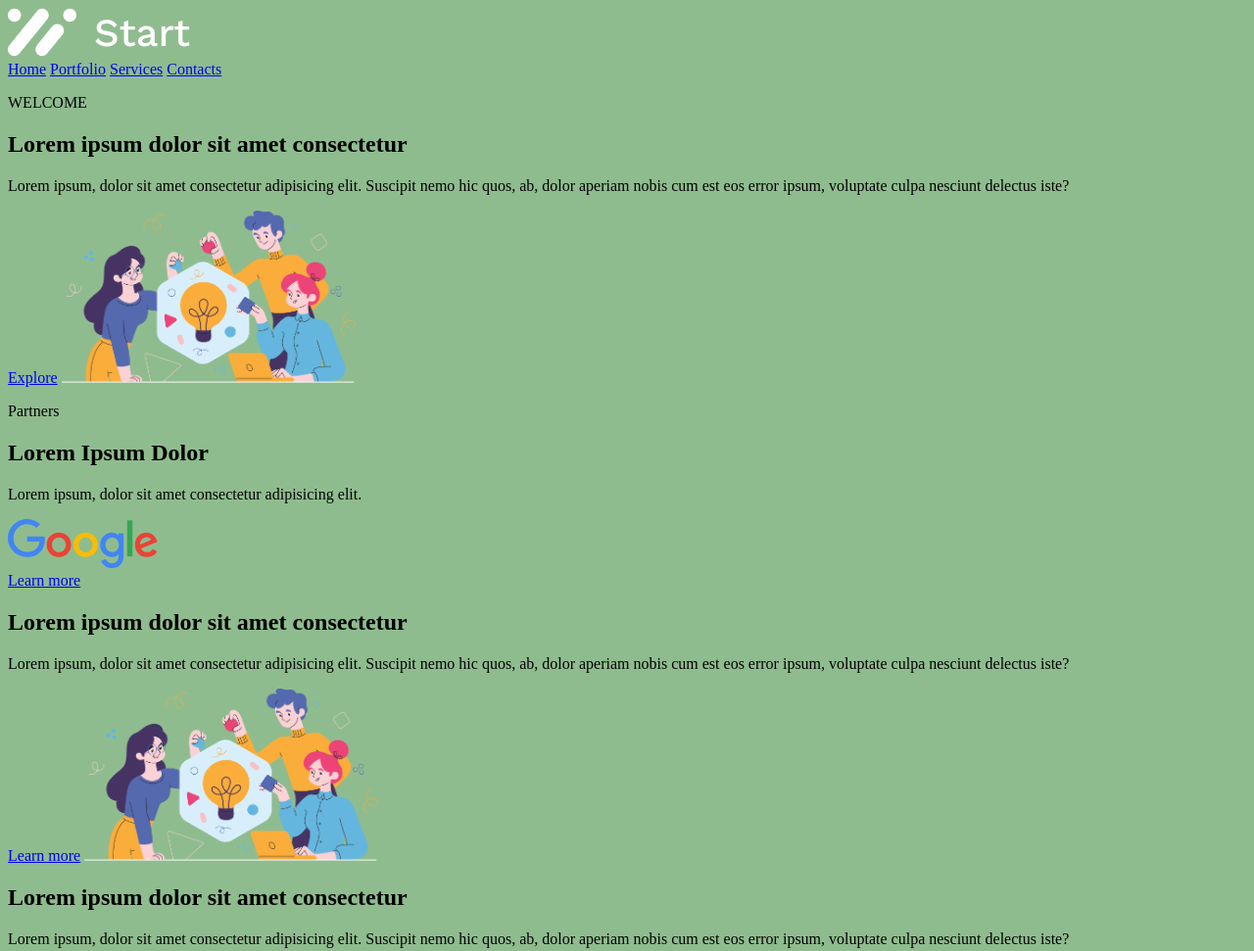
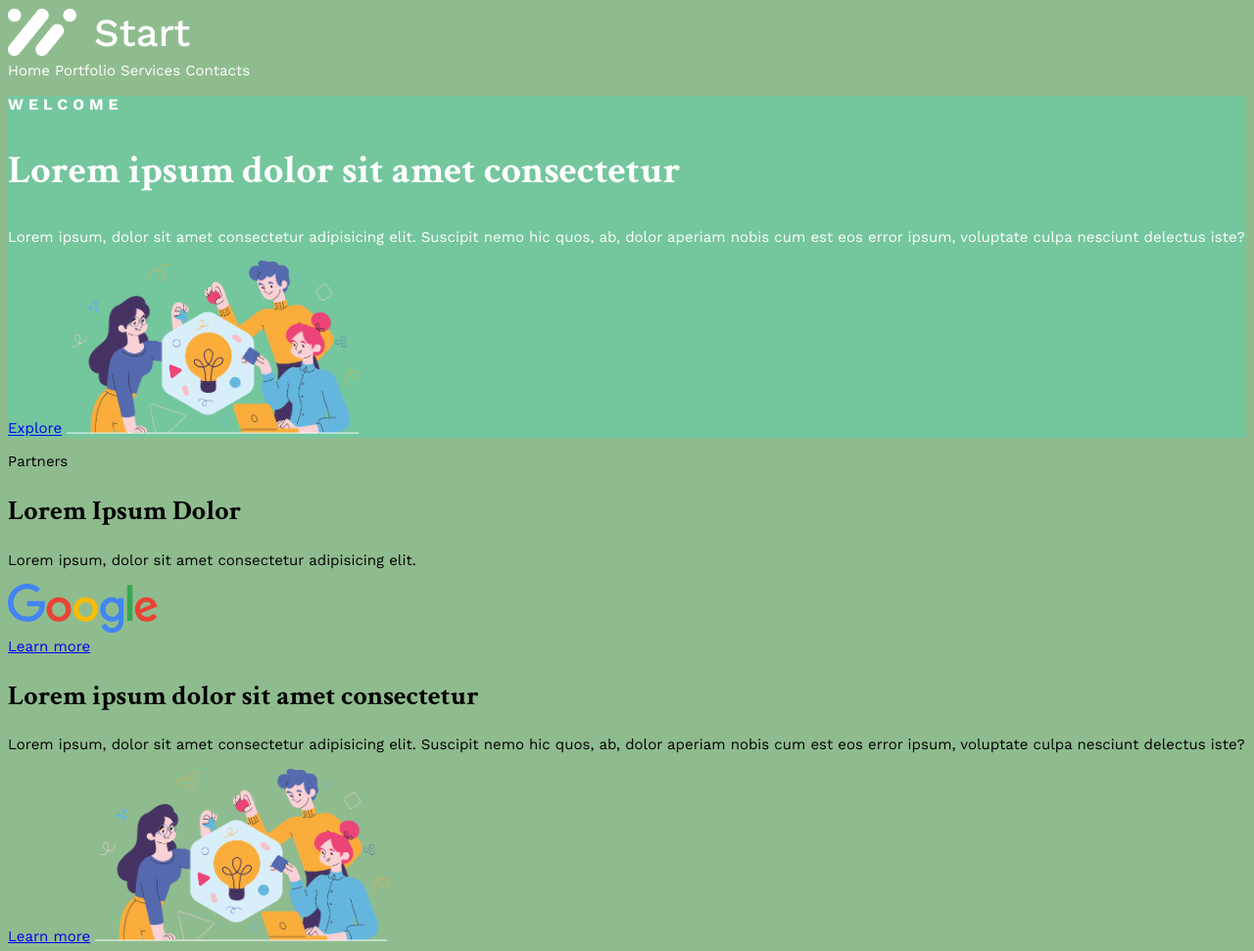
Before and after one commit to avlyceum/web-6c, a plain HTML site: page 02-website/index.html in a window 1280 px wide. Shown: the top 971 px of the page at 98% size. Drawn offline with nearby package versions, Linux system fonts and the light colour scheme.

Commit message:
feat: add fonts, initial hero section style, header nav style

```diff
--- a/02-website/index.html
+++ b/02-website/index.html
@@ -4,6 +4,49 @@
     <meta charset="UTF-8">
     <meta name="viewport" content="width=device-width, initial-scale=1.0">
     <title>Start website</title>
+    <link rel="preconnect" href="https://fonts.googleapis.com">
+    <link rel="preconnect" href="https://fonts.gstatic.com" crossorigin>
+    <link href="https://fonts.googleapis.com/css2?family=Crimson+Text:ital,wght@0,400;0,600;0,700;1,400;1,600;1,700&family=Work+Sans:ital,wght@0,100..900;1,100..900&display=swap" rel="stylesheet">
+    <style>
+        body {
+            font-family: "Work Sans", sans-serif;
+            font-size: 15px;
+            font-weight: normal;
+            line-height: 125%; /* 1.25 18.75px */
+        }
+        h1, h2, h3 {
+            font-family: "Crimson Text", serif;
+            font-weight: bold;
+            line-height: 125%;
+        }
+        h1 {
+            font-size: 40px;
+        }
+        h2 {
+            font-size: 32px;
+        }
+        h2 {
+            font-size: 28px;
+        }
+
+        header nav a {
+            color: white;
+            text-decoration: none;
+        }
+        header nav a:hover {
+            text-decoration: underline;
+        }
+
+        .hero {
+            background-color: #74C69D;
+            color: #FFFFFF;
+        }
+        .subtitle {
+            font-size: 16px;
+            font-weight: bold;
+            letter-spacing: 5px;
+        }
+    </style>
 </head>
 <body style="background-color: darkseagreen;">
     <header>
@@ -20,8 +63,8 @@
 
     <main>
 
-        <section>
-            <p>WELCOME</p>
+        <section class="hero">
+            <p class="subtitle">WELCOME</p>
             <h1>Lorem ipsum dolor sit amet consectetur </h1>
             <p>Lorem ipsum, dolor sit amet consectetur adipisicing elit. Suscipit nemo hic quos, ab, dolor aperiam nobis cum est eos error ipsum, voluptate culpa nesciunt delectus iste?</p>
             <a href="#">Explore</a>
```
